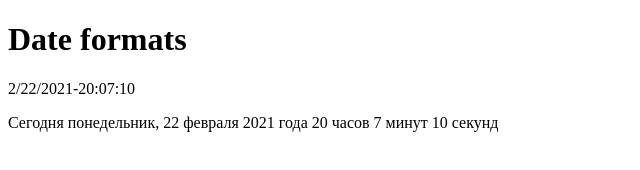
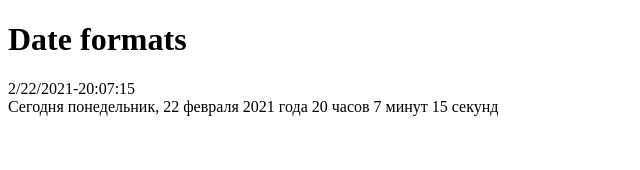
Before and after one commit to asbeg/JS-2-complicated-Tasks, a plain HTML site: page index.html in a window 1280 px wide. Shown: the whole page, without its empty margins (0-640 px from the left). Drawn offline with Linux system fonts and the light colour scheme.

Commit message:
fix setInterval

```diff
--- a/index.html
+++ b/index.html
@@ -6,6 +6,8 @@
     <h1>Date formats</h1>
 </head>
 <body>
+<div id="clock"></div>
+<div id="clock1"></div>
 </body>
 <script src="script/script.js"></script>
 </html>
--- a/script/script.js
+++ b/script/script.js
@@ -1,16 +1,10 @@
-window.setInterval('refresh()', 1000);
 
-const date = new Date();
-//*** 9-a
-const myDate = date.toLocaleDateString(),
+function clock(){
+    const date = new Date(),
+        myDate = date.toLocaleDateString(),
         time = date.toLocaleTimeString('ru');
+    document.getElementById('clock').innerHTML = functionB(myDate) + "-" + functionB(time);
 
-const dateString = `${functionB(myDate)}-${functionB(time)}`;
-const p = document.createElement('p');
-p.innerHTML = dateString;
-document.body.appendChild(p);
-
-//*** 9-b
     const today = date.toLocaleString('ru', {
             weekday: 'long',
             month: 'long',
@@ -24,20 +18,15 @@ const today = date.toLocaleString('ru', {
         minStr = declNum(minute, ['минута', 'минуты', 'минут']),
         secStr = declNum(sec, ['секунда', 'секунды', 'секунд']);
 
-const formattedString = `Сегодня ${today} ${year} года ${hour} ${hourStr} ${minute} ${minStr} ${sec} ${secStr}`;
-const p1 = document.createElement('p');
-p1.innerHTML = formattedString;
-document.body.appendChild(p1);
-
-function refresh() {
-    window.location.reload();
+    document.getElementById('clock1').innerHTML = `Сегодня ${today} ${year} года ${hour} ${hourStr} ${minute} ${minStr} ${sec} ${secStr}`;
 }
 
+setInterval(clock, 1000);
 function declNum(n, str) {
     let cases = [2, 0, 1, 1, 1, 2];
     return str[(n % 100 > 4 && n % 100 < 20) ? 2 : cases[(n % 10 < 5) ? n % 10 : 5]];
 }
 
 function functionB(n) {
-    return (n > 0 && n < 10) ? '0' + n : n
+    return (n > 0 && n < 10) ? '0' + n : n;
 }
```
Also changed, not shown: script/index.js (deleted, +0 -45 lines), c.css (added). Lines whose indentation alone changed are shown as unchanged.
